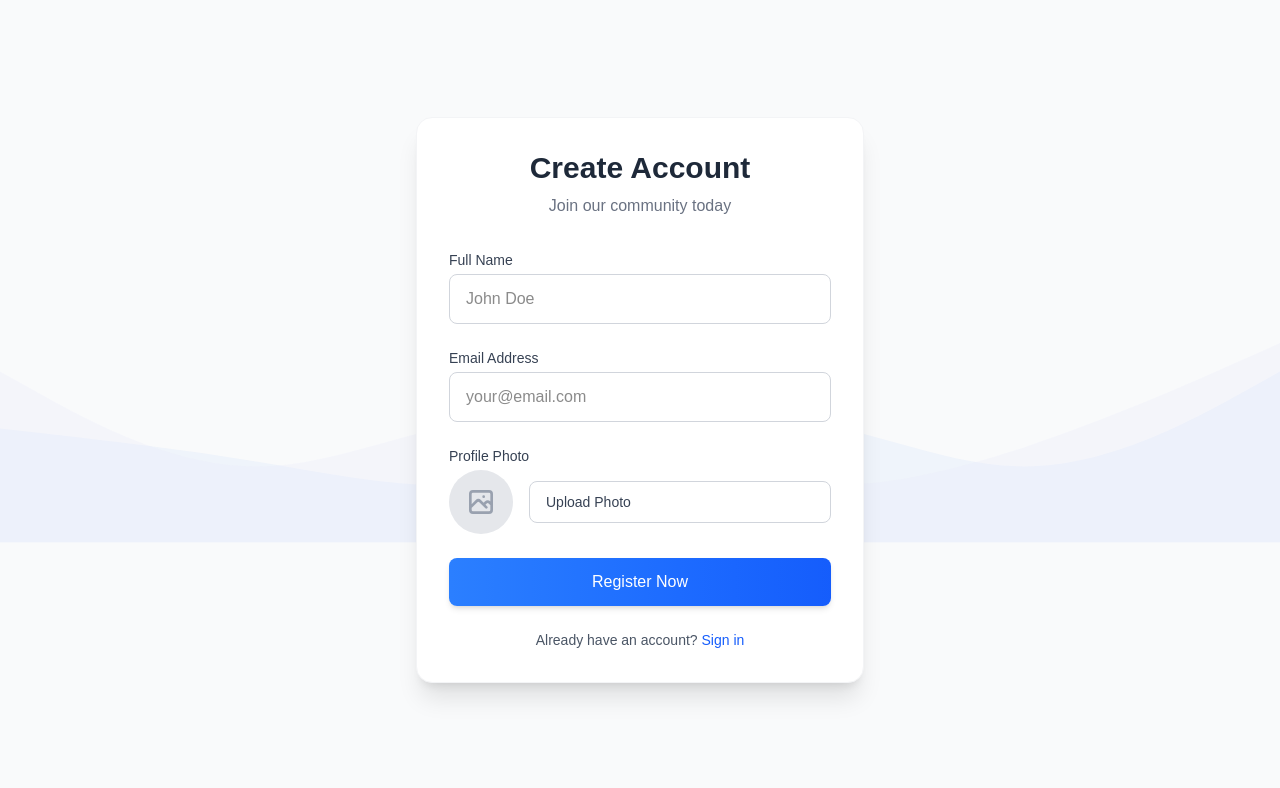
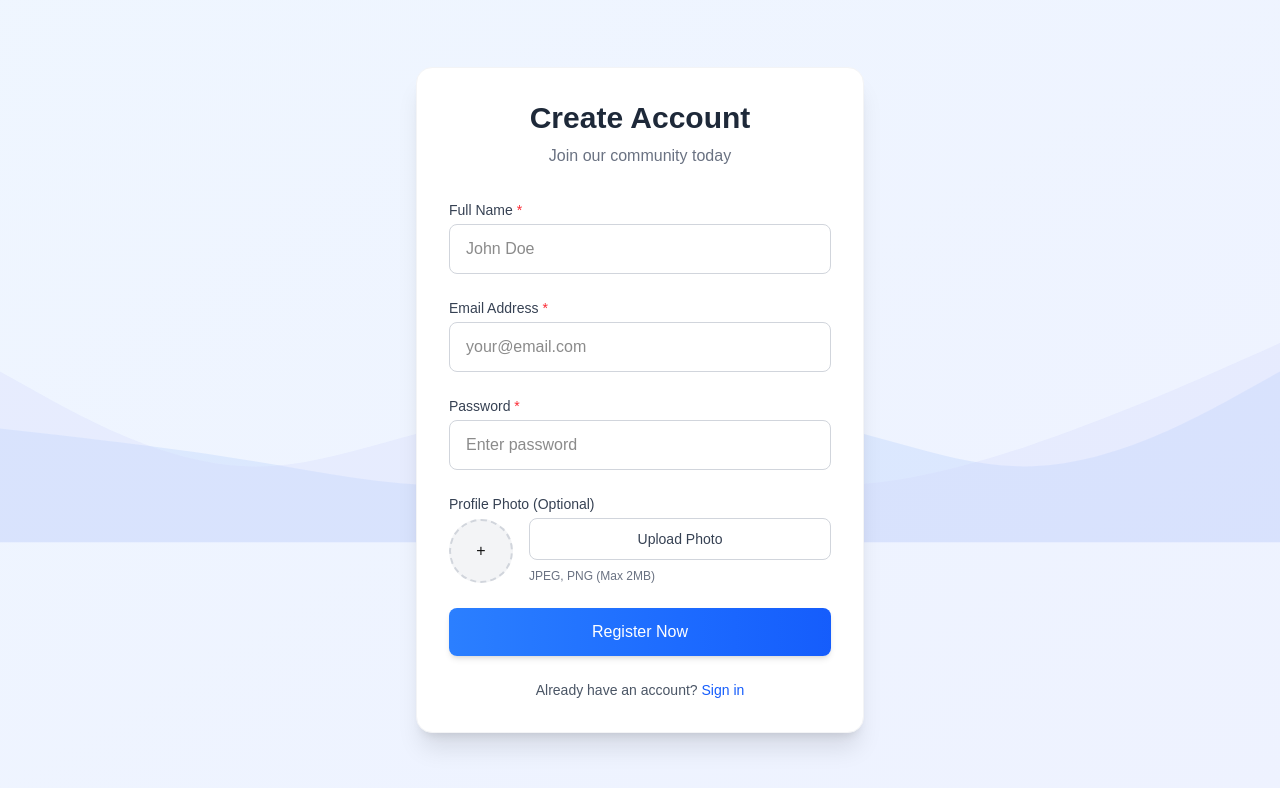
Before and after one commit to Shondarzer-Taroka/Personal-Expense-Tracker-frontend, a Next.js app: page /register in a window 1280 px wide. Shown: the top 788 px of the page. Built offline with nearby package versions, Linux system fonts and the light colour scheme.

Commit message:
Register with password ui done

```diff
--- a/src/components/Authentication/Register.jsx
+++ b/src/components/Authentication/Register.jsx
@@ -7,6 +7,7 @@ const Register = () => {
   const [form, setForm] = useState({
     name: "",
     email: "",
+    password: "",
     photo: ""
   });
   const [uploading, setUploading] = useState(false);
@@ -20,11 +21,8 @@ const Register = () => {
     const file = e.target.files[0];
     if (!file) return;
 
-    // Create preview
     const reader = new FileReader();
-    reader.onload = () => {
-      setPreview(reader.result);
-    };
+    reader.onload = () => setPreview(reader.result);
     reader.readAsDataURL(file);
 
     setUploading(true);
@@ -45,9 +43,7 @@ const Register = () => {
       if (cloudData.secure_url) {
         setForm({ ...form, photo: cloudData.secure_url });
         toast.success("Photo uploaded successfully!", { id: "upload" });
-      } else {
-        throw new Error("Upload failed");
-      }
+      } else throw new Error("Upload failed");
     } catch (err) {
       console.error(err);
       toast.error("Failed to upload photo", { id: "upload" });
@@ -56,10 +52,15 @@ const Register = () => {
     }
   };
 
+  const removePhoto = () => {
+    setForm({ ...form, photo: "" });
+    setPreview("");
+  };
+
   const handleSubmit = async (e) => {
     e.preventDefault();
-    if (!form.name || !form.email || !form.photo) {
-      return toast.error("Please fill all fields & upload photo");
+    if (!form.name || !form.email || !form.password) {
+      return toast.error("Please fill all required fields");
     }
 
     toast.loading("Registering user...", { id: "register" });
@@ -67,9 +68,7 @@ const Register = () => {
     try {
       const res = await fetch("http://localhost:5000/api/users/register", {
         method: "POST",
-        headers: {
-          "Content-Type": "application/json"
-        },
+        headers: { "Content-Type": "application/json" },
         body: JSON.stringify(form)
       });
 
@@ -77,7 +76,7 @@ const Register = () => {
 
       if (res.ok) {
         toast.success("Registration successful!", { id: "register" });
-        setForm({ name: "", email: "", photo: "" });
+        setForm({ name: "", email: "", password: "", photo: "" });
         setPreview("");
       } else {
         toast.error(data.message || "Registration failed", { id: "register" });
@@ -92,45 +91,18 @@ const Register = () => {
     <>
       <Head>
         <title>Register | Your App</title>
+        <meta name="description" content="Create a new account to get started" />
       </Head>
 
-      <div className="min-h-screen bg-gray-50 flex items-center justify-center px-4 relative overflow-hidden">
+      <div className="min-h-screen bg-gradient-to-br from-blue-50 to-indigo-50 flex items-center justify-center px-4 relative overflow-hidden">
         {/* Animated SVG Background */}
         <div className="absolute inset-0 overflow-hidden z-0">
-          <svg
-            className="absolute w-full h-full opacity-10"
-            xmlns="http://www.w3.org/2000/svg"
-            viewBox="0 0 1440 320"
-          >
-            <path
-              fill="#3b82f6"
-              fillOpacity="0.5"
-              d="M0,192L48,197.3C96,203,192,213,288,229.3C384,245,480,267,576,250.7C672,235,768,181,864,181.3C960,181,1056,235,1152,234.7C1248,235,1344,181,1392,154.7L1440,128L1440,320L1392,320C1344,320,1248,320,1152,320C1056,320,960,320,864,320C768,320,672,320,576,320C480,320,384,320,288,320C192,320,96,320,48,320L0,320Z"
-            >
-              <animateTransform
-                attributeName="transform"
-                attributeType="XML"
-                type="translate"
-                from="0 0"
-                to="0 -100"
-                dur="15s"
-                repeatCount="indefinite"
-              />
+          <svg className="absolute w-full h-full opacity-20" xmlns="http://www.w3.org/2000/svg" viewBox="0 0 1440 320">
+            <path fill="#3b82f6" fillOpacity="0.5" d="M0,192L48,197.3C96,203,192,213,288,229.3C384,245,480,267,576,250.7C672,235,768,181,864,181.3C960,181,1056,235,1152,234.7C1248,235,1344,181,1392,154.7L1440,128L1440,320L1392,320C1344,320,1248,320,1152,320C1056,320,960,320,864,320C768,320,672,320,576,320C480,320,384,320,288,320C192,320,96,320,48,320L0,320Z">
+              <animateTransform attributeName="transform" attributeType="XML" type="translate" from="0 0" to="0 -100" dur="15s" repeatCount="indefinite"/>
             </path>
-            <path
-              fill="#6366f1"
-              fillOpacity="0.3"
-              d="M0,128L48,154.7C96,181,192,235,288,234.7C384,235,480,181,576,181.3C672,181,768,235,864,250.7C960,267,1056,245,1152,213.3C1248,181,1344,139,1392,117.3L1440,96L1440,320L1392,320C1344,320,1248,320,1152,320C1056,320,960,320,864,320C768,320,672,320,576,320C480,320,384,320,288,320C192,320,96,320,48,320L0,320Z"
-            >
-              <animateTransform
-                attributeName="transform"
-                attributeType="XML"
-                type="translate"
-                from="0 0"
-                to="0 -150"
-                dur="20s"
-                repeatCount="indefinite"
-              />
+            <path fill="#6366f1" fillOpacity="0.3" d="M0,128L48,154.7C96,181,192,235,288,234.7C384,235,480,181,576,181.3C672,181,768,235,864,250.7C960,267,1056,245,1152,213.3C1248,181,1344,139,1392,117.3L1440,96L1440,320L1392,320C1344,320,1248,320,1152,320C1056,320,960,320,864,320C768,320,672,320,576,320C480,320,384,320,288,320C192,320,96,320,48,320L0,320Z">
+              <animateTransform attributeName="transform" attributeType="XML" type="translate" from="0 0" to="0 -150" dur="20s" repeatCount="indefinite"/>
             </path>
           </svg>
         </div>
@@ -146,108 +118,75 @@ const Register = () => {
               {/* Name */}
               <div>
                 <label className="block text-sm font-medium text-gray-700 mb-1">
-                  Full Name
+                  Full Name <span className="text-red-500">*</span>
                 </label>
-                <input
-                  type="text"
-                  name="name"
-                  value={form.name}
-                  onChange={handleChange}
-                  required
-                  className="w-full px-4 py-3 rounded-lg border border-gray-300 focus:ring-2 focus:ring-blue-500 focus:border-blue-500 transition-all"
-                  placeholder="John Doe"
-                />
+                <input type="text" name="name" value={form.name} onChange={handleChange} required className="w-full px-4 py-3 rounded-lg border border-gray-300 focus:ring-2 focus:ring-blue-500 focus:border-blue-500 transition-all" placeholder="John Doe"/>
               </div>
 
               {/* Email */}
               <div>
                 <label className="block text-sm font-medium text-gray-700 mb-1">
-                  Email Address
+                  Email Address <span className="text-red-500">*</span>
                 </label>
-                <input
-                  type="email"
-                  name="email"
-                  value={form.email}
-                  onChange={handleChange}
-                  required
-                  className="w-full px-4 py-3 rounded-lg border border-gray-300 focus:ring-2 focus:ring-blue-500 focus:border-blue-500 transition-all"
-                  placeholder="your@email.com"
-                />
+                <input type="email" name="email" value={form.email} onChange={handleChange} required className="w-full px-4 py-3 rounded-lg border border-gray-300 focus:ring-2 focus:ring-blue-500 focus:border-blue-500 transition-all" placeholder="your@email.com"/>
+              </div>
+
+              {/* Password */}
+              <div>
+                <label className="block text-sm font-medium text-gray-700 mb-1">
+                  Password <span className="text-red-500">*</span>
+                </label>
+                <input type="password" name="password" value={form.password} onChange={handleChange} required className="w-full px-4 py-3 rounded-lg border border-gray-300 focus:ring-2 focus:ring-blue-500 focus:border-blue-500 transition-all" placeholder="Enter password"/>
               </div>
 
               {/* Photo Upload */}
               <div>
-                <label className="block text-sm font-medium text-gray-700 mb-1">
-                  Profile Photo
-                </label>
+                <label className="block text-sm font-medium text-gray-700 mb-1">Profile Photo (Optional)</label>
                 <div className="flex items-center space-x-4">
                   <div className="relative">
                     {(preview || form.photo) && (
-                      <img
-                        src={preview || form.photo}
-                        alt="Preview"
-                        className="h-16 w-16 rounded-full object-cover border-2 border-white shadow"
-                      />
+                      <div className="relative group">
+                        <img src={preview || form.photo} alt="Preview" className="h-16 w-16 rounded-full object-cover border-2 border-white shadow"/>
+                        <button type="button" onClick={removePhoto} className="absolute -top-2 -right-2 bg-red-500 text-white rounded-full p-1 opacity-0 group-hover:opacity-100 transition-opacity shadow-md hover:bg-red-600">
+                          X
+                        </button>
+                      </div>
                     )}
                     {!preview && !form.photo && (
-                      <div className="h-16 w-16 rounded-full bg-gray-200 flex items-center justify-center">
-                        <svg
-                          className="h-8 w-8 text-gray-400"
-                          fill="none"
-                          viewBox="0 0 24 24"
-                          stroke="currentColor"
-                        >
-                          <path
-                            strokeLinecap="round"
-                            strokeLinejoin="round"
-                            strokeWidth={2}
-                            d="M4 16l4.586-4.586a2 2 0 012.828 0L16 16m-2-2l1.586-1.586a2 2 0 012.828 0L20 14m-6-6h.01M6 20h12a2 2 0 002-2V6a2 2 0 00-2-2H6a2 2 0 00-2 2v12a2 2 0 002 2z"
-                          />
-                        </svg>
-                      </div>
+                      <div className="h-16 w-16 rounded-full bg-gray-100 flex items-center justify-center border-2 border-dashed border-gray-300">+</div>
                     )}
                   </div>
-                  <label className="flex-1">
-                    <div className="px-4 py-2 bg-white rounded-lg border border-gray-300 hover:bg-gray-50 cursor-pointer transition-colors">
-                      <span className="text-sm font-medium text-gray-700">
-                        {preview || form.photo ? "Change Photo" : "Upload Photo"}
-                      </span>
-                      <input
-                        type="file"
-                        accept="image/*"
-                        onChange={handlePhotoChange}
-                        className="hidden"
-                      />
-                    </div>
-                  </label>
+                  <div className="flex-1 space-y-2">
+                    <label className="block">
+                      <div className="px-4 py-2 bg-white rounded-lg border border-gray-300 hover:bg-gray-50 cursor-pointer transition-colors text-center">
+                        <span className="text-sm font-medium text-gray-700">{preview || form.photo ? "Change Photo" : "Upload Photo"}</span>
+                        <input type="file" accept="image/*" onChange={handlePhotoChange} className="hidden"/>
+                      </div>
+                    </label>
+                    <p className="text-xs text-gray-500">JPEG, PNG (Max 2MB)</p>
+                  </div>
                 </div>
               </div>
 
-              <button
-                type="submit"
-                disabled={uploading}
-                className={`w-full py-3 px-4 rounded-lg font-medium text-white transition-all ${
-                  uploading
-                    ? "bg-gray-400 cursor-not-allowed"
-                    : "bg-gradient-to-r from-blue-500 to-blue-600 hover:from-blue-600 hover:to-blue-700 shadow-md"
-                }`}
-              >
+              <button type="submit" disabled={uploading} className={`w-full py-3 px-4 rounded-lg font-medium text-white transition-all flex items-center justify-center ${uploading ? "bg-gray-400 cursor-not-allowed" : "bg-gradient-to-r from-blue-500 to-blue-600 hover:from-blue-600 hover:to-blue-700 shadow-md hover:shadow-lg"}`}>
                 {uploading ? "Processing..." : "Register Now"}
               </button>
             </form>
 
             <div className="mt-6 text-center">
               <p className="text-sm text-gray-600">
-                Already have an account?{" "}
-                <a href="#" className="text-blue-600 hover:text-blue-800 font-medium">
-                  Sign in
-                </a>
+                Already have an account? <a href="#" className="text-blue-600 hover:text-blue-800 font-medium transition-colors">Sign in</a>
               </p>
             </div>
           </div>
         </div>
 
-        <Toaster position="top-right" reverseOrder={false} />
+        <Toaster position="top-center" toastOptions={{
+          duration: 4000,
+          style: { background: '#363636', color: '#fff' },
+          success: { duration: 3000, iconTheme: { primary: '#10B981', secondary: 'white' } },
+          error: { iconTheme: { primary: '#EF4444', secondary: 'white' } }
+        }}/>
       </div>
     </>
   );
```
